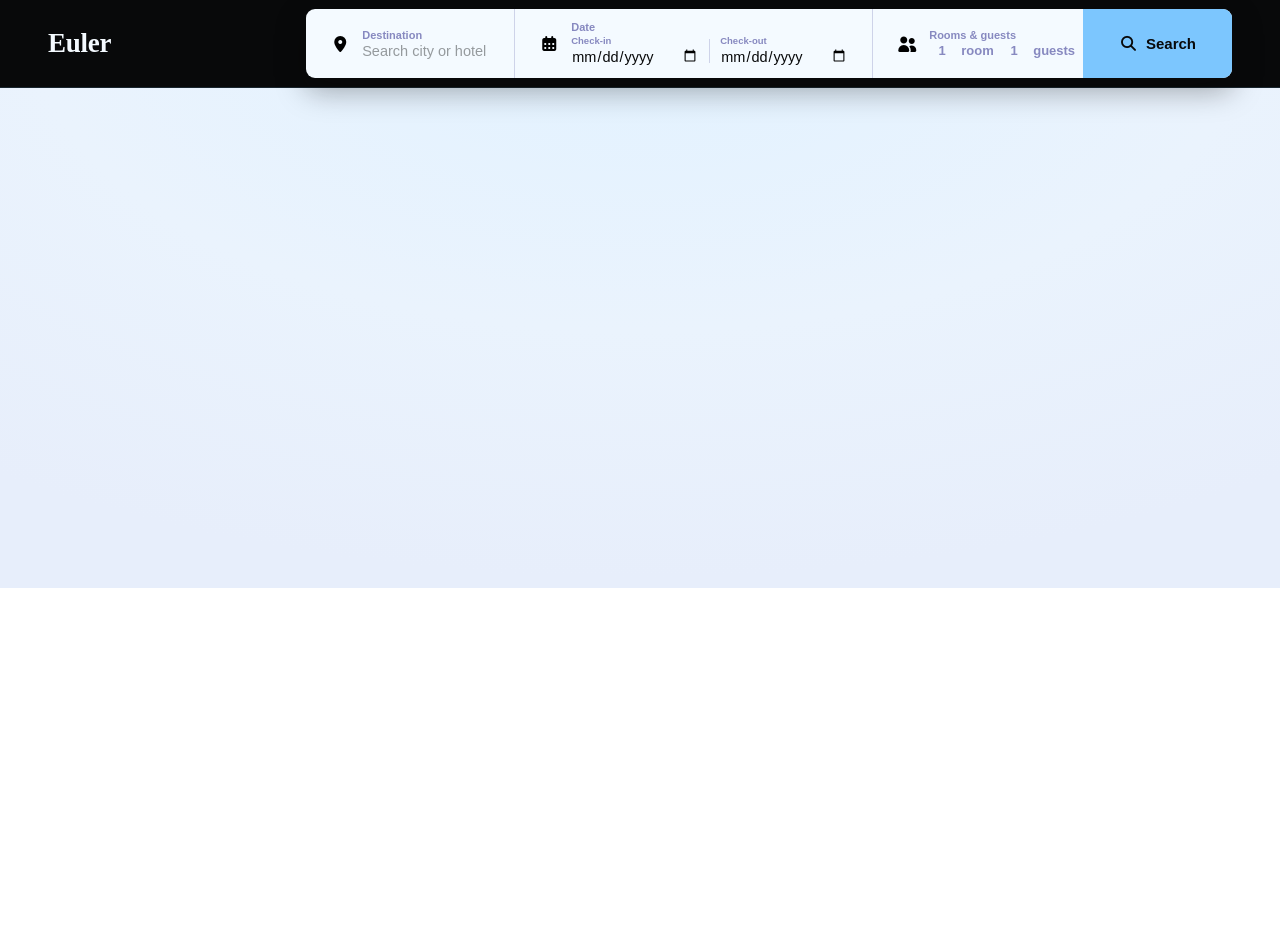
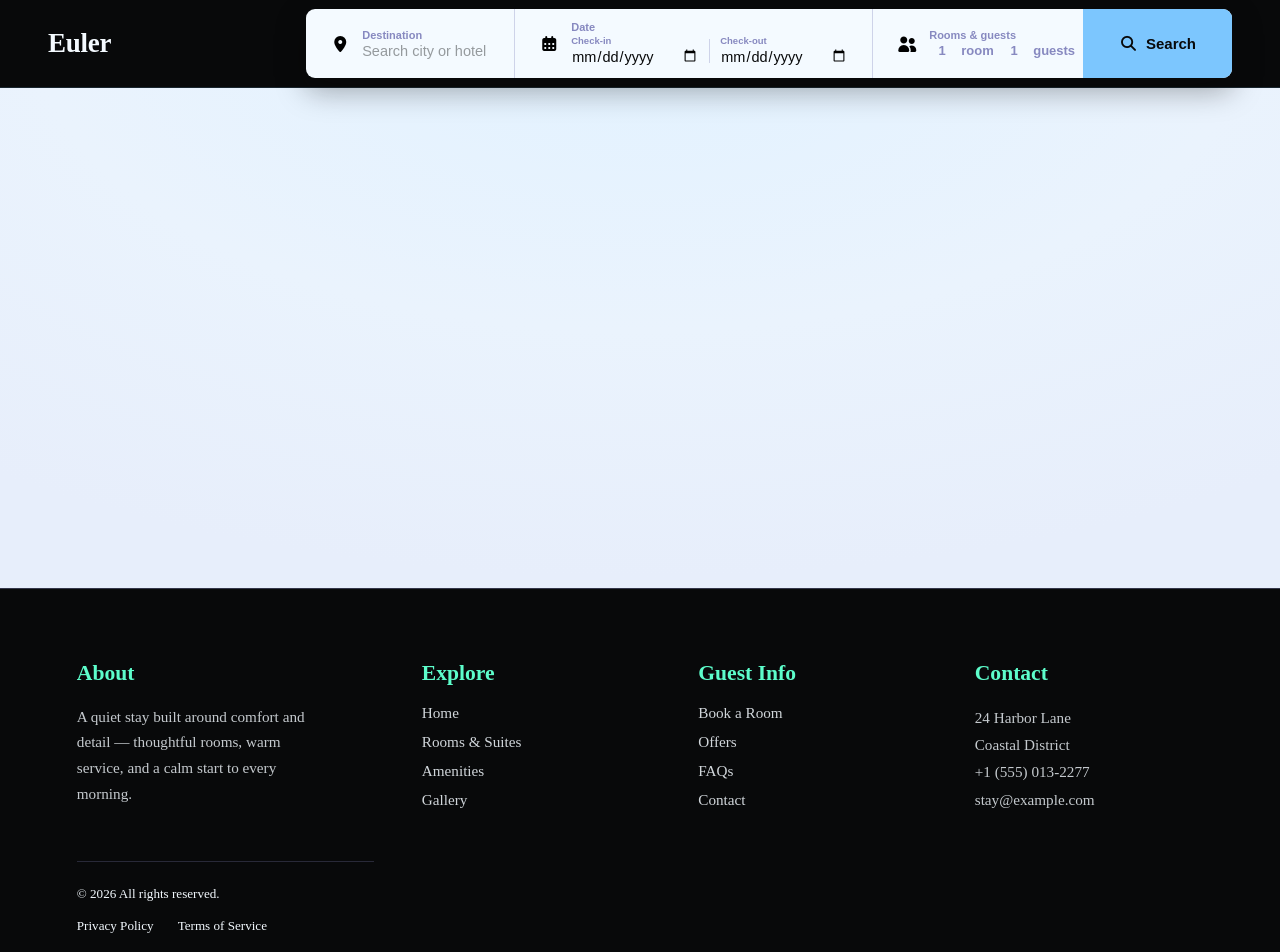
Before and after one commit to AnmolKumar554/Hotel-Website, a React (Vite) app: page /data in a window 1280 px wide. Shown: the top 952 px of the page. Before the commit the page ends 800 px from the top, so only its background shows below. Built offline with nearby package versions, Linux system fonts and the light colour scheme.

Commit message:
nav error fixed and footer is added

```diff
--- a/src/App.jsx
+++ b/src/App.jsx
@@ -2,6 +2,7 @@ import React from 'react'
 import Nav from './Components/Nav'
 import { BrowserRouter, Route, Routes } from 'react-router-dom'
 import Hotel from './Components/Hotel'
+import Footer from './Components/Footer'
 const App = () => {
 
   function update(id,newQty){
@@ -17,7 +18,7 @@ const App = () => {
       <Routes>
         <Route path='/data' element={<Hotel />}></Route>
       </Routes>
-
+      <Footer></Footer>
     </div>
   )
 }
--- a/src/Components/Context.jsx
+++ b/src/Components/Context.jsx
@@ -2571,17 +2571,34 @@ const Context = (props) => {
   Room:1,
   Guest:1
   },
-{
-  id:2,
-  Room:2,
-  Guest:1
-}
+])
+  const [rmData, setRmData] = useState([
+  // {
+  //   id:2,
+  //   Room:id,
+  //   Guest:1
+  // },
+  // {
+  //   id:3,
+  //   Room:id,
+  //   Guest:1
+  // },
+  // {
+  //   id:4,
+  //   Room:id,
+  //   Guest:1
+  // },
+  // {
+  //   id:5,
+  //   Room:id,
+  //   Guest:1
+  // }
 ])
 
   return (
     <div>
         <ContextData.Provider value={{hotelData,setHotelData,text,setText,checkInDate,setCheckInDate,checkOutDate,setCheckOutDate,
-          rmAndGuest,setRmAndGuest,fData,setFData,
+          rmAndGuest,setRmAndGuest,fData,setFData,rmData,setRmData
         }}
         >
             {props.children}
--- /dev/null
+++ b/src/Components/Footer.jsx
@@ -0,0 +1,54 @@
+import React from 'react'
+import { Link } from 'react-router-dom'
+
+const Footer = () => {
+  return (
+    <div>
+        <footer className='site-footer'>
+            <div className='footer-inner'>
+                <div className='footer-block footer-about'>
+                    <h3>About</h3>
+                    <p>A quiet stay built around comfort and detail — thoughtful rooms, warm service, and a calm start to every morning.</p>
+
+                </div>
+                <div className='footer-block'>
+                    <h3>Explore</h3>
+                    <ul>
+                        <li><Link to={"/"}>Home</Link></li>
+                        <li><Link >Rooms &amp; Suites</Link></li>
+                        <li><Link >Amenities</Link></li>
+                        <li><Link >Gallery</Link></li>
+                    </ul>
+                </div>
+                <div class="footer-block">
+                    <h3>Guest Info</h3>
+                    <ul>
+                        <li><Link >Book a Room</Link></li>
+                        <li><Link >Offers</Link></li>
+                        <li><Link >FAQs</Link></li>
+                        <li><Link >Contact</Link></li>
+                    </ul>
+                </div>
+                <div class="footer-block">
+                    <h3>Contact</h3>
+                    <address>
+                        24 Harbor Lane<br></br>
+                        Coastal District<br></br>
+                        +1 (555) 013-2277<br></br>
+                        stay@example.com
+                    </address>
+                </div>
+                <div class="footer-bottom">
+                    <span>© 2026 All rights reserved.</span>
+                    <div class="footer-legal">
+                        <Link >Privacy Policy</Link>
+                        <Link >Terms of Service</Link>
+                    </div>
+                </div>
+            </div>
+        </footer>
+    </div>
+  )
+}
+
+export default Footer
--- a/src/Components/Hotel.jsx
+++ b/src/Components/Hotel.jsx
@@ -33,7 +33,6 @@ const Hotel = () => {
             <h2 className="hotel-card__name">{e.name}</h2>
             <p className="hotel-card__address">
               <i class="fa-solid fa-location-dot"></i>
-              {/* 14 Baga Beach Road, Calangute, Goa 403516 */}
               {e.expandedAddress}
             </p>
             <ul class="amenities">
--- a/src/Components/Nav.jsx
+++ b/src/Components/Nav.jsx
@@ -1,6 +1,6 @@
 import { useContext, useState } from "react"
 import { ContextData } from "./Context"
-
+import { useNavigate } from "react-router-dom"
 
 const Nav = () => {
 
@@ -8,13 +8,15 @@ const Nav = () => {
   const {hotelData,setHotelData} = useContext(ContextData)
   const {fData,setFData} = useContext(ContextData)
   const [display, setDisplay] = useState(false)
+  const [click, setClick] = useState(false)
   const {text,setText} = useContext(ContextData)
   const {checkInDate,setCheckInDate} = useContext(ContextData)
   const {checkOutDate,setCheckOutDate} = useContext(ContextData)
   // const {room,setRoom} = useContext(ContextData)
   // const {guest,setGuest}=useContext(ContextData)
   const {rmAndGuest,setRmAndGuest}=useContext(ContextData)
-
+  const {rmData,setRmData} = useContext(ContextData)
+  const navigate=useNavigate()
   function update(id,newQty){
     setRmAndGuest(prevRmAndGuest=>
       prevRmAndGuest.map(e=>
@@ -22,7 +24,13 @@ const Nav = () => {
       )
     )
   }
-
+  // function updateRoom(id,room){
+  //   setRmData(prev=>
+  //     prev.map(e=>
+  //       click?{...e,Room:room,id:id}:e
+  //     )
+  //   )
+  // }
   function submit(e){
     e.preventDefault()
     setFData(hotelData.filter((el)=> el.address.includes(text)))
@@ -40,6 +48,7 @@ const Nav = () => {
             <div className="field-text">
               <label for="destination">Destination</label>
               <input id="destination" type="text" placeholder="Search city or hotel" value={text} onKeyDown={(e)=>{
+
                 if(e.key="Enter"){
                   setFData(hotelData.filter((e)=> e.address.includes(text)))
                 }
@@ -103,10 +112,9 @@ const Nav = () => {
               <span class="rg-col-label">Room</span>
               <span class="rg-col-label">Guest</span>
             </div>
-              {
-
-              }
-              {/* <div class="rg-body" id="rgBody">
+              <div class="rg-body" id="rgBody">
+                {rmAndGuest.map((e)=>{
+                  return<>
                       <div class="rg-row">
                         <span class="rg-room-label"><i class="fa-solid fa-bed"></i>Room {e.Room}</span>
                         <div class="rg-qty-control">
@@ -123,9 +131,14 @@ const Nav = () => {
                           }
                           }}><i class="fa-solid fa-plus"></i></button>
                         </div>
-              </div> */}
-
-            <button class="rg-footer" id="rgAddRoom">
+                      </div>
+                  </>
+                })}
+              </div>
+            <button class="rg-footer" id="rgAddRoom" onClick={()=>{
+              const newData=[...rmAndGuest];
+              setRmAndGuest(newData)
+            }}>
               <i class="fa-solid fa-plus"></i> Add Room
             </button>
             <button class="rg-footer" id="rgAddRoom">
@@ -134,9 +147,12 @@ const Nav = () => {
             </button>
           </div>
           }
-
-
           <button type="submit" className="search-btn" onClick={()=>{
+            if(text===""){
+              alert("enter something")
+            }else{
+              navigate("/data")
+            }
             setFData(hotelData.filter((e)=> e.address.includes(text)))
           }}>
             <i className="fa-solid fa-magnifying-glass"></i>
--- a/src/index.css
+++ b/src/index.css
@@ -463,7 +463,6 @@
   .hotel-card__media img{
     width:100%;
     height:100%;
-    /* display:block; */
     object-fit:cover;
   }
 
@@ -669,3 +668,118 @@
     .hotel-card__footer{ flex-wrap:wrap; }
     .book-btn{ flex:1 1 auto; text-align:center; }
   }
+
+  /* footer css */
+
+  .site-footer {
+    background: var(--ink);
+    color: var(--paper);
+    padding: 4.5rem 6vw 0;
+    border-top: 1px solid rgba(135, 137, 192, 0.35);
+  }
+
+  .footer-inner {
+    max-width: 1180px;
+    margin: 0 auto;
+    display: grid;
+    grid-template-columns: 1.3fr 1fr 1fr 1fr;
+    gap: 3rem;
+    padding-bottom: 3.5rem;
+  }
+
+  .footer-block h3 {
+    font-family: 'Cormorant Garamond', serif;
+    font-weight: 600;
+    font-size: 1.35rem;
+    color: var(--mint);
+    margin: 0 0 1.1rem;
+  }
+
+  .footer-about p {
+    font-size: 0.95rem;
+    line-height: 1.7;
+    color: var(--paper);
+    opacity: 0.8;
+    max-width: 32ch;
+    margin: 0;
+  }
+
+  .footer-block ul {
+    list-style: none;
+    margin: 0;
+    padding: 0;
+    display: flex;
+    flex-direction: column;
+    gap: 0.7rem;
+  }
+
+  .footer-block a {
+    color: var(--paper);
+    text-decoration: none;
+    font-size: 0.95rem;
+    opacity: 0.85;
+    transition: color 0.2s ease, opacity 0.2s ease;
+  }
+
+  .footer-block a:hover,
+  .footer-block a:focus-visible {
+    color: var(--sky);
+    opacity: 1;
+  }
+
+  address {
+    font-style: normal;
+    font-size: 0.95rem;
+    line-height: 1.8;
+    color: var(--paper);
+    opacity: 0.8;
+  }
+
+  .footer-bottom {
+    max-width: 1180px;
+    margin: 0 auto;
+    padding: 1.5rem 0 2rem;
+    border-top: 1px solid rgba(135, 137, 192, 0.25);
+    display: flex;
+    flex-wrap: wrap;
+    align-items: center;
+    justify-content: space-between;
+    gap: 1rem;
+    font-size: 0.82rem;
+    color: var(--slate);
+  }
+
+  .footer-legal {
+    display: flex;
+    gap: 1.5rem;
+  }
+
+  .footer-legal a {
+    color: var(--slate);
+    text-decoration: none;
+  }
+
+  .footer-legal a:hover,
+  .footer-legal a:focus-visible {
+    color: var(--sky);
+  }
+
+  @media (max-width: 800px) {
+    .footer-inner {
+      grid-template-columns: 1fr 1fr;
+      row-gap: 2.5rem;
+    }
+    .footer-about {
+      grid-column: 1 / -1;
+    }
+  }
+
+  @media (max-width: 480px) {
+    .footer-inner {
+      grid-template-columns: 1fr;
+    }
+    .footer-bottom {
+      flex-direction: column;
+      align-items: flex-start;
+    }
+  }
```
Lines whose indentation alone changed are shown as unchanged.
